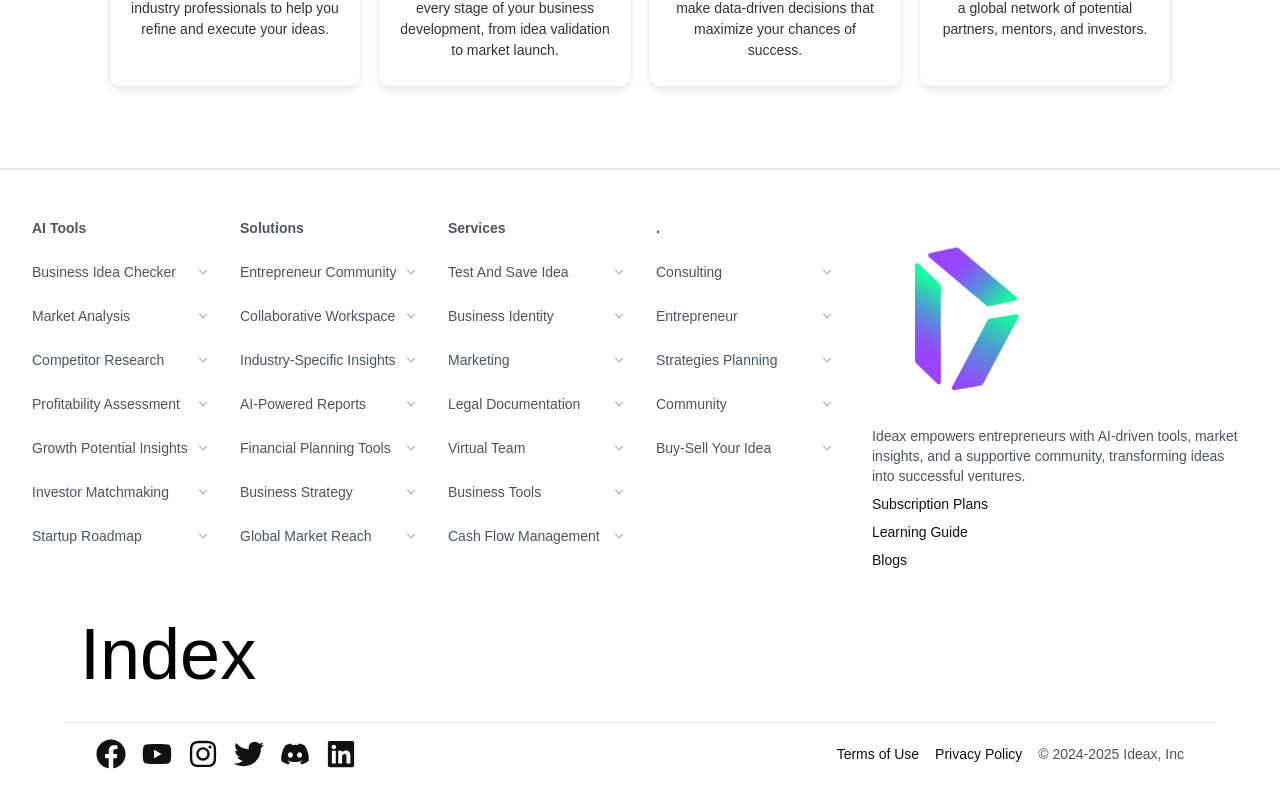
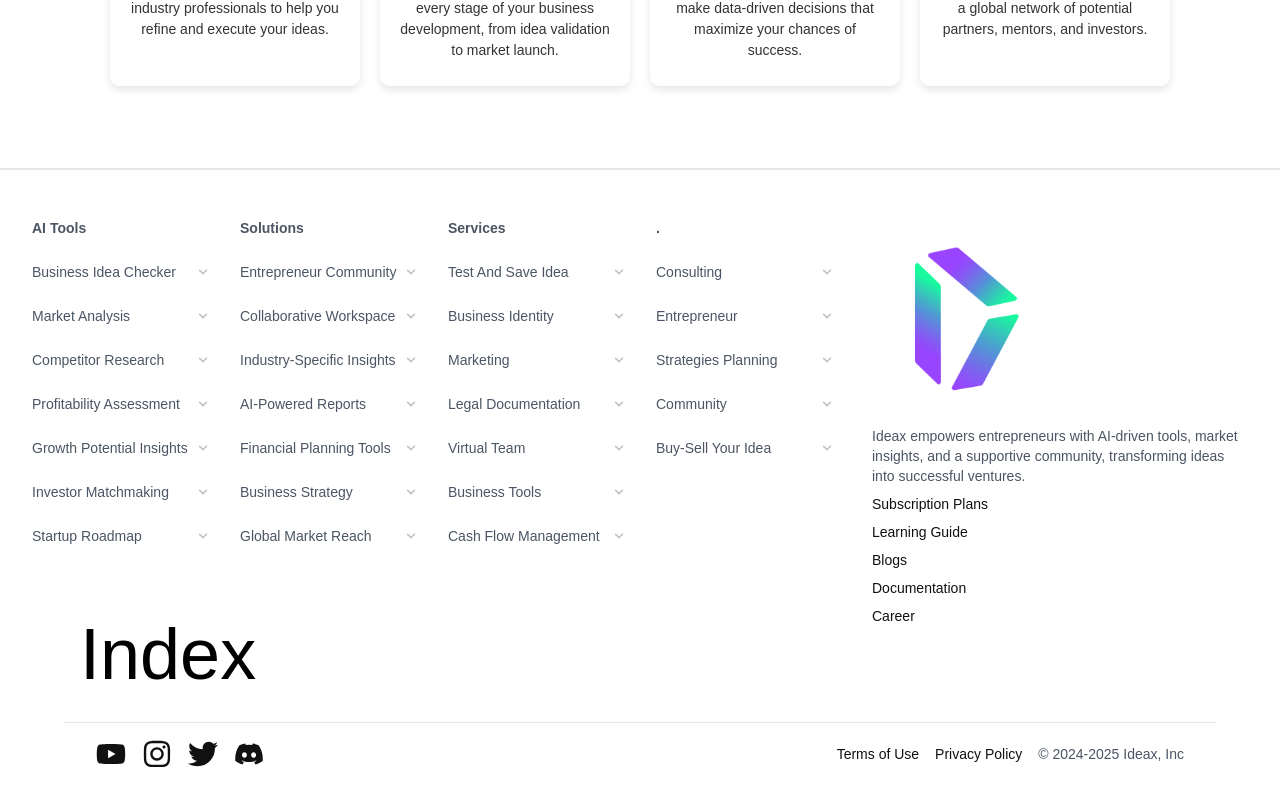
Before and after one commit to gagankishor/ideaxx, a Next.js app: page /plan-details in a window 1280 px wide. Shown: the part 3472-4279 px from the top of the page. Built offline with nearby package versions, Linux system fonts and the light colour scheme.

Commit message:
Normalize line endings

```diff
--- a/src/components/Footer.jsx
+++ b/src/components/Footer.jsx
@@ -277,6 +277,12 @@ export default function Footer() {
             <li>
               <Link href="/blog">Blogs</Link>
             </li>
+            <li>
+                <Link href="/documentation">Documentation</Link>
+              </li>
+            <li>
+                <Link href="/career">Career</Link>
+              </li>
           </ul>
         </div>
       </div>
@@ -286,14 +292,14 @@ export default function Footer() {
       <div className="max-w-6xl mx-auto px-4 sm:px-6 lg:px-8 mt-8 border-t border-gray-200 pt-4 py-[20px] mb-7">
         <div className="flex flex-col md:flex-row justify-between items-center text-gray-600 text-sm">
           <div className="flex space-x-4 mb-4 md:mb-0">
-            <a
+            {/* <a
               href="https://www.facebook.com/profile.php?id=61568750836670"
               aria-label="Facebook"
               className="hover:text-blue-600"
               target="_blank"
             >
               <FaFacebook size={30}/>
-            </a>
+            </a> */}
             <a
               href="https://www.youtube.com/channel/UCrdNUxGAjUbpd7JmyIjer8Q"
               aria-label="YouTube"
@@ -326,14 +332,14 @@ export default function Footer() {
             >
               <FaDiscord size={30}/>
             </a>
-            <a
+            {/* <a
               href="https://www.linkedin.com/showcase/ideaxx/posts/?feedView=all"
               aria-label="LinkedIn"
               target="_blank"
               className="hover:text-blue-600"
             >
               <FaLinkedin size={30}/>
-            </a>
+            </a> */}
           </div>
           <div className="flex space-x-4 ">
             <Link href="/termsOfService">Terms of Use</Link>
```
